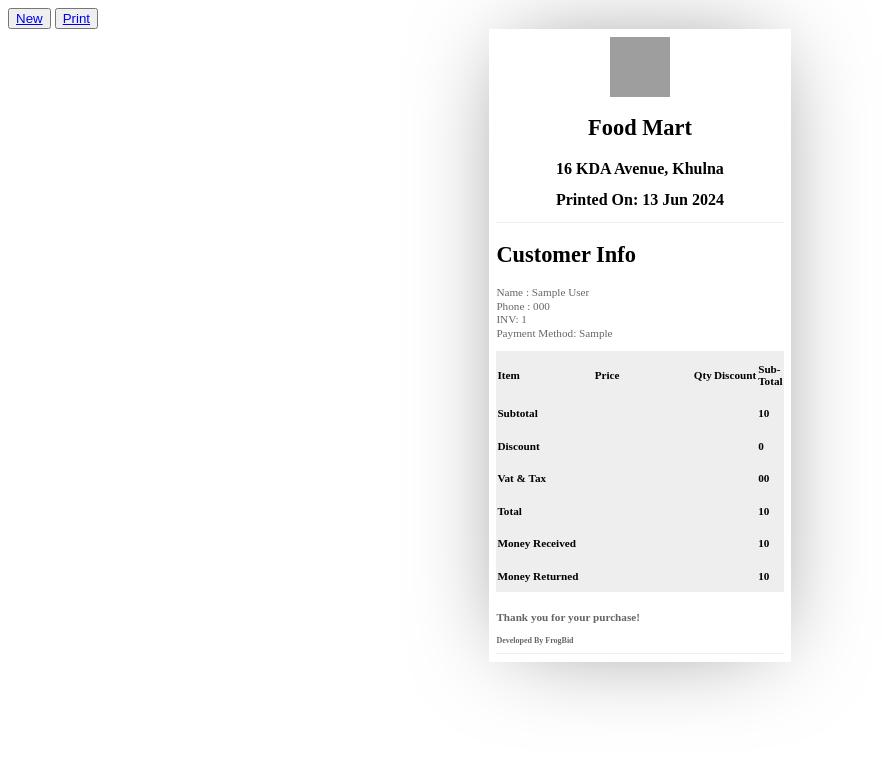
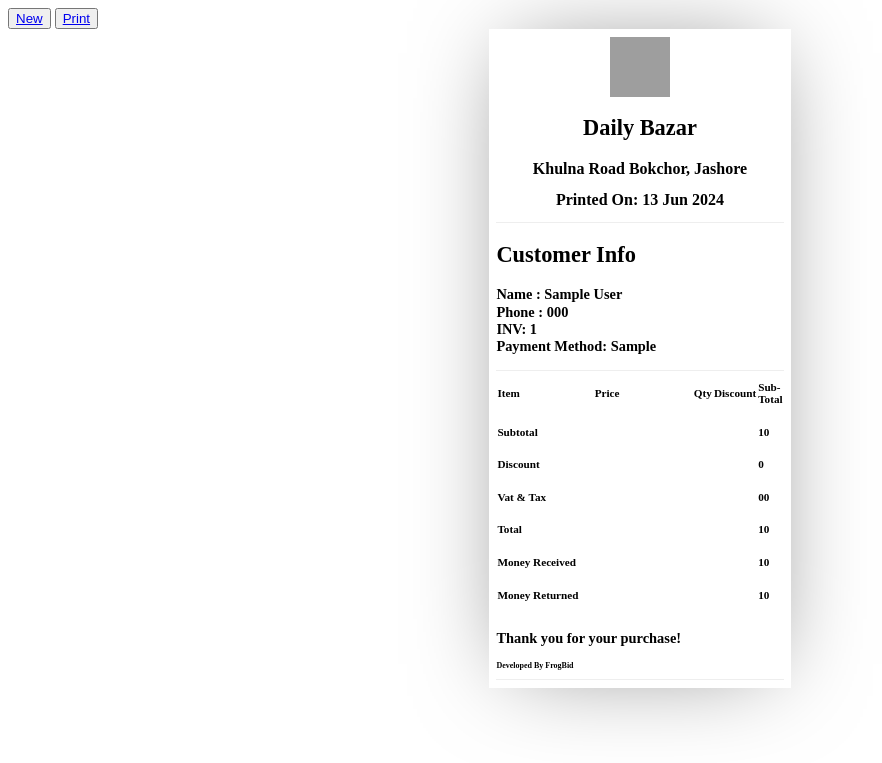
Before and after one commit to Local-Website-Projects/W-Food-Mart-Barcode, a PHP site: page /print_invoice.php?id=1 in a window 1280 px wide. Shown: the top 763 px of the page, without its empty margins (0-882 px from the left). Run offline with PHP 8.4, Linux system fonts and the light colour scheme; the visitor is signed in with stand-in values (Sample User, id 1); tables that the repository leaves empty or names only in its code hold one stand-in row (values such as "Sample post"); grey boxes are pictures that could not be loaded.

Commit message:
13/06/24

```diff
--- a/assets/css/invoice.css
+++ b/assets/css/invoice.css
@@ -26,9 +26,10 @@
     line-height: 2em;
 }
 #invoice-POS p {
-    font-size: 0.7em;
-    color: #666;
+    font-size: 0.9em;
+    color: #000;
     line-height: 1.2em;
+    font-weight: bold;
 }
 #invoice-POS #top, #invoice-POS #mid, #invoice-POS #bot {
     /* Targets all id with 'col-' */
@@ -73,7 +74,7 @@
 }
 #invoice-POS .tabletitle {
     font-size: 0.5em;
-    background: #EEE;
+    background: rgb(255, 255, 255);
 }
 #invoice-POS .service {
     border-bottom: 1px solid #EEE;
--- a/config/dbConfig.php
+++ b/config/dbConfig.php
@@ -9,11 +9,11 @@ class DBController {
     private $conn;
 
     function __construct() {
-        if($_SERVER['SERVER_NAME']=="www.gneisslab.com"||$_SERVER['SERVER_NAME']=="gneisslab.com"){
+        if($_SERVER['SERVER_NAME']=="www.foodmart.frogbid.com"||$_SERVER['SERVER_NAME']=="foodmart.frogbid.com"){
             $this->host = "localhost";
-            $this->user = "u550537652_gneiss";
-            $this->password = "8N[nzy@ri";
-            $this->database = "u550537652_gneiss";
+            $this->user = "umdah674qqmen";
+            $this->password = ")h75u5_1#)jl";
+            $this->database = "dbjywwqvn2nlwg";
         }
 
         $this->conn = $this->connectDB();
--- a/include/footer.php
+++ b/include/footer.php
@@ -3,5 +3,5 @@
     <script>
         document.write(new Date().getFullYear())
     </script>
-    FoodMart <span class="text-muted d-none d-sm-inline-block float-end">by FrogBid</span>
+    Daily Bazar <span class="text-muted d-none d-sm-inline-block float-end">by FrogBid</span>
 </footer>
--- a/print_invoice.php
+++ b/print_invoice.php
@@ -42,8 +42,8 @@ if(isset($_GET['id'])){
     <center id="top">
         <div class="logo"></div>
         <div class="info">
-            <h2>Food Mart</h2>
-            <h2 style="font-size: 1em">16 KDA Avenue, Khulna</h2>
+            <h2>Daily Bazar</h2>
+            <h2 style="font-size: 1em">Khulna Road Bokchor, Jashore</h2>
             <h2 style="font-size: 1em">Printed On: <?php echo $today;?></h2>
         </div><!--End Info-->
     </center><!--End InvoiceTop-->
--- a/update.php
+++ b/update.php
@@ -93,9 +93,8 @@ if (isset($_POST['edit_primary_stock'])) {
     $p_stock_id = $db_handle->checkValue($_POST['p_stock_id']);
     $quantity = $db_handle->checkValue($_POST['quantity']);
     $buying_cost = $db_handle->checkValue($_POST['buying_cost']);
-    $selling_cost = $db_handle->checkValue($_POST['selling_cost']);
 
-    $update_primary_stock = $db_handle->insertQuery("UPDATE `primary_stock` SET `quantity`='$quantity',`buying_cost`='$buying_cost',`selling_cost`='$selling_cost', `updated_at`='$updated_at' WHERE `p_stock_id` = '$p_stock_id'");
+    $update_primary_stock = $db_handle->insertQuery("UPDATE `primary_stock` SET `quantity`='$quantity',`buying_cost`='$buying_cost', `updated_at`='$updated_at' WHERE `p_stock_id` = '$p_stock_id'");
     if($update_primary_stock){
         echo "
         <script>
```
Also changed, not shown: stock.php (+2 -8 lines), assets/barcode/8941100294901.jpg (added), assets/barcode/8941102464463.jpg (added), assets/barcode/8941102467921.jpg (added), assets/barcode/8941102468287.jpg (added), assets/images/logo-dark.png.
